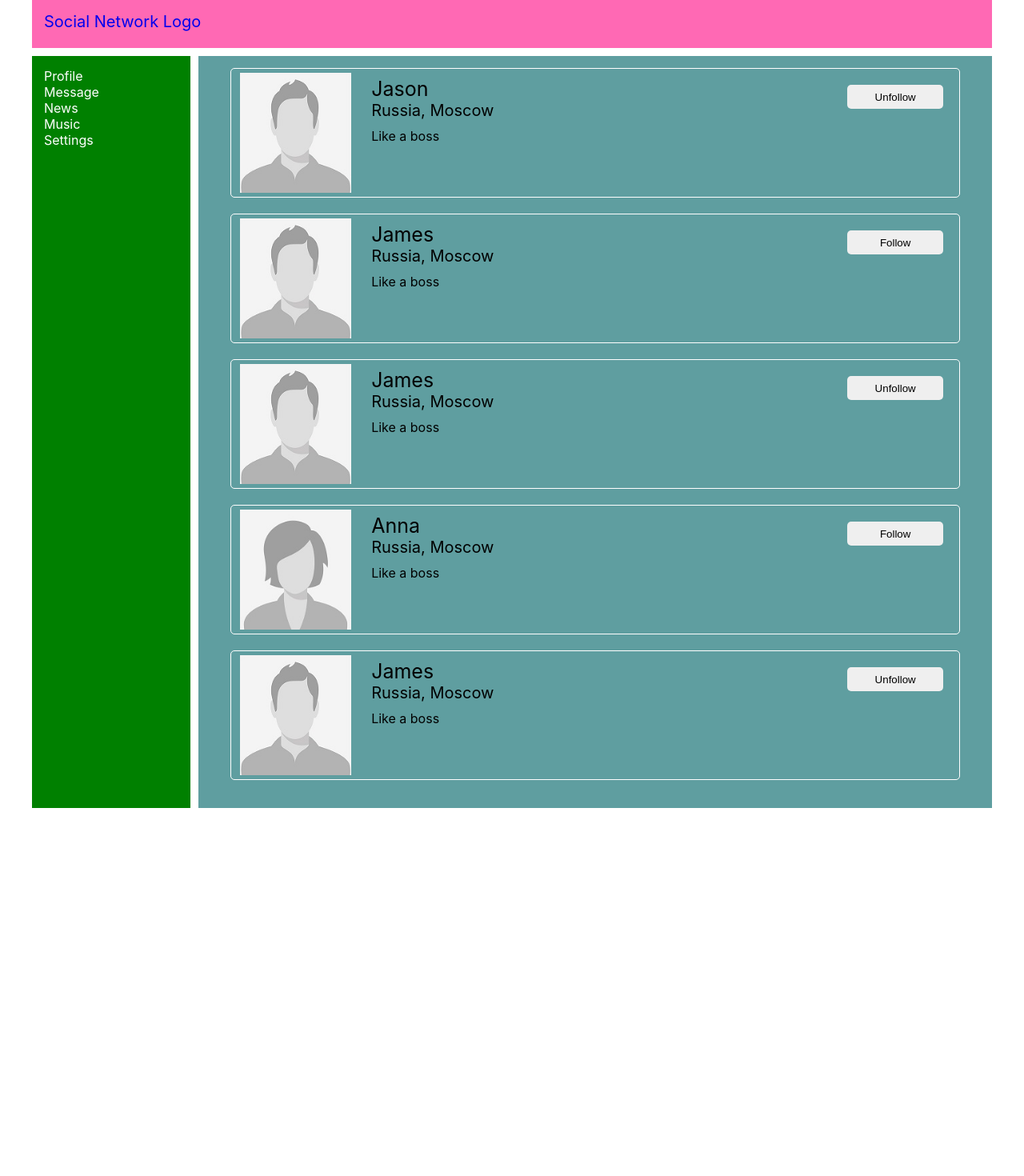
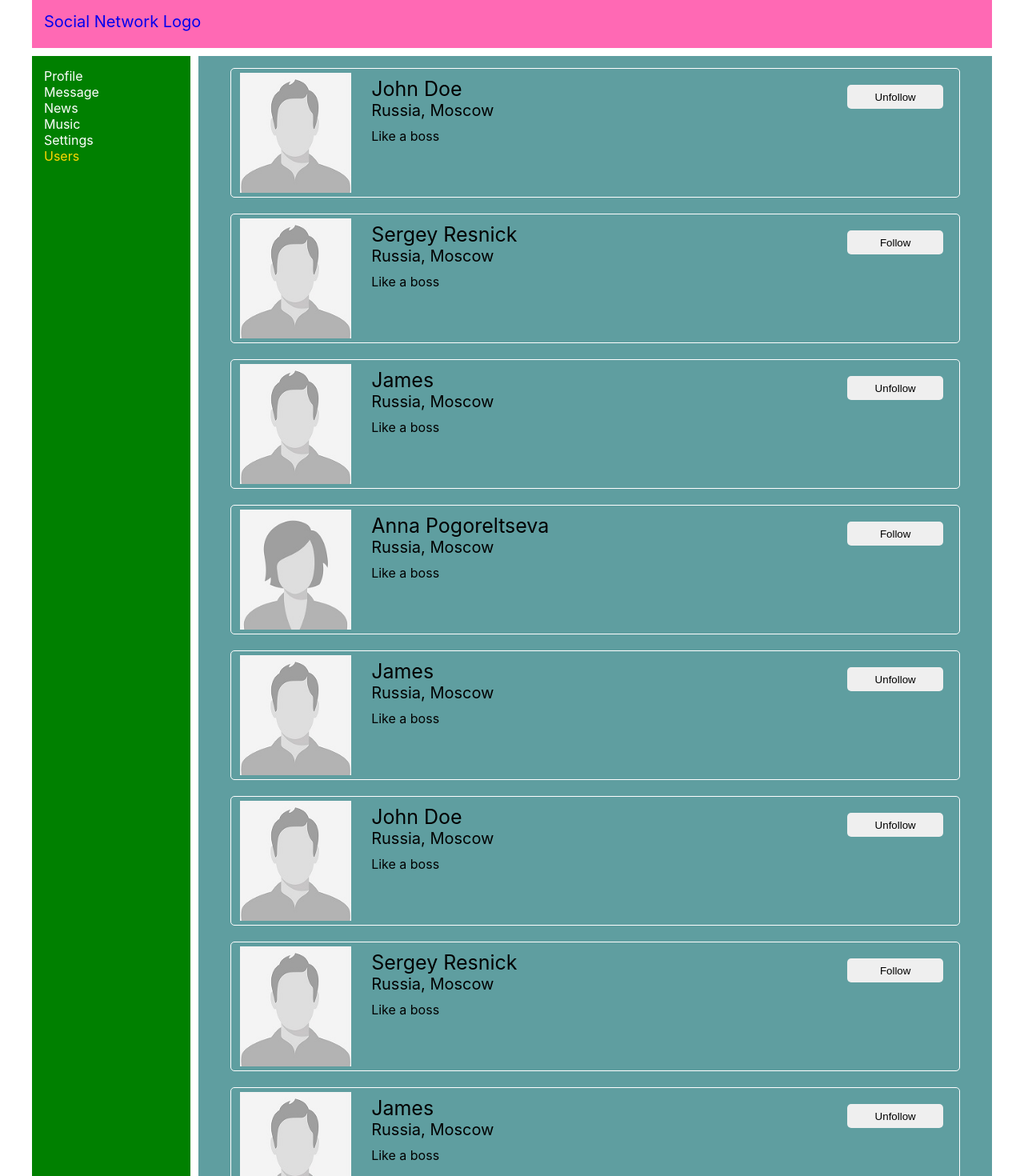
Before and after one commit to BSIACS/react-samurai-lessons, a React (Create React App) app: page /users in a window 1280 px wide. Shown: the top 1470 px of the page at 80% size. Before the commit the page ends 1010 px from the top, so only its background shows below. Built offline with nearby package versions, Linux system fonts and the light colour scheme.

Commit message:
Контрольная точка - урок №50

```diff
--- a/src/bll/navbarReducer.js
+++ b/src/bll/navbarReducer.js
@@ -1,6 +1,7 @@
 
 
 let navbarReducer = (state = {}, action) => {
+    console.log("navbar reducer");
     return state;
 };
 
--- a/src/bll/userReducer.js
+++ b/src/bll/userReducer.js
@@ -1,20 +1,22 @@
 const FOLLOW = 'FOLLOW';
 const UNFOLLOW = 'UNFOLLOW';
 const SET_USERS = 'SET_USERS';
-const MALE = 'MALE';
-const FEMALE = 'FEMALE';
+//const MALE = 'MALE';
+//const FEMALE = 'FEMALE';
 
 let init = {
     users: [
-        { id: 1, followed: true, fullName: 'Jason', gender: MALE, status: 'Like a boss', location: {city: 'Minsk', country: 'Belarus'}},
-        { id: 2, followed: false, fullName: 'James', gender: MALE, status: 'Like a boss', location: {city: 'Minsk', country: 'Belarus'}},
-        { id: 3, followed: true, fullName: 'James', gender: MALE, status: 'Like a boss', location: {city: 'Minsk', country: 'Belarus'}},
-        { id: 4, followed: false, fullName: 'Anna ', gender: FEMALE, status: 'Like a boss', location: {city: 'Warsaw', country: 'Poland'}},
-        { id: 5, followed: true, fullName: 'James', gender: MALE, status: 'Like a boss', location: {city: 'Minsk', country: 'Belarus'}},
+        /*{ id: 1, followed: true, fullName: 'John Doe', gender: MALE, status: 'Like a boss', location: {city: 'Houston', country: 'USA'}},
+            { id: 2, followed: false, fullName: 'Sergey Resnick', gender: MALE, status: 'Like a boss', location: {city: 'Moscow', country: 'Russia'}},
+            { id: 3, followed: true, fullName: 'James', gender: MALE, status: 'Like a boss', location: {city: 'Minsk', country: 'Belarus'}},
+            { id: 4, followed: false, fullName: 'Anna Pogoreltseva', gender: FEMALE, status: 'Like a boss', location: {city: 'Warsaw', country: 'Poland'}},
+            { id: 5, followed: true, fullName: 'James', gender: MALE, status: 'Looking for a job', location: {city: 'Minsk', country: 'Belarus'}},*/
     ],
 };
 
 const userReducer = (state = init, action) => {
+    console.log("user reducer");
+
     switch(action.type){
         case FOLLOW:
             let result = {
@@ -46,7 +48,7 @@ const userReducer = (state = init, action) => {
                 users: [ ...state.users, ...action.users]
             };
         default:
-            return state;
+            return {...state};
     }
 }
 
--- a/src/components/Navbar/Navbar.jsx
+++ b/src/components/Navbar/Navbar.jsx
@@ -19,6 +19,9 @@ const Navbar = () => {
             <div>
                 <NavLink to="/settings" className={ navData => navData.isActive ? `${classes.active} ${classes.item}` : classes.item }>Settings</NavLink>
             </div>
+            <div>
+                <NavLink to="/users" className={ navData => navData.isActive ? `${classes.active} ${classes.item}` : classes.item }>Users</NavLink>
+            </div>
         </nav>
     );
 }
--- a/src/components/Users/Users.jsx
+++ b/src/components/Users/Users.jsx
@@ -2,9 +2,26 @@ import React from 'react';
 import classes from '../Users/Users.module.css'
 import male from "../../img/male_s.jpg"
 import female from "../../img/female_s.jpg"
-import {findAllByDisplayValue} from "@testing-library/react";
+//import {findAllByDisplayValue} from "@testing-library/react";
+const MALE = 'MALE';
+const FEMALE = 'FEMALE';
+let flag = true;
 
 const Users = (props) => {
+    //debugger;
+
+    if(props.users.length === 0){
+        flag = false;
+        let _users = [
+            { id: 1, followed: true, fullName: 'John Doe', gender: MALE, status: 'Like a boss', location: {city: 'Houston', country: 'USA'}},
+            { id: 2, followed: false, fullName: 'Sergey Resnick', gender: MALE, status: 'Like a boss', location: {city: 'Moscow', country: 'Russia'}},
+            { id: 3, followed: true, fullName: 'James', gender: MALE, status: 'Like a boss', location: {city: 'Minsk', country: 'Belarus'}},
+            { id: 4, followed: false, fullName: 'Anna Pogoreltseva', gender: FEMALE, status: 'Like a boss', location: {city: 'Warsaw', country: 'Poland'}},
+            { id: 5, followed: true, fullName: 'James', gender: MALE, status: 'Looking for a job', location: {city: 'Minsk', country: 'Belarus'}},
+        ];
+        props.setUsers(_users);
+    }
+
     return <div>
         {
             props.users.map((user) => {
--- a/src/components/Users/UsersContainer.jsx
+++ b/src/components/Users/UsersContainer.jsx
@@ -20,6 +20,7 @@ let mapDispatchToProps = (dispatch) => {
         },
 
         setUsers: (users) => {
+            //debugger;
             dispatch(setUsersActionCreator(users));
         },
     };
--- a/src/index.js
+++ b/src/index.js
@@ -30,9 +30,9 @@ export function render(_state){
 
 render(store.getState());
 
-/*store.subscribe(() => {
+store.subscribe(() => {
     render(store.getState());
-});*/
+});
 
 // If you want to start measuring performance in your app, pass a function
 // to log results (for example: reportWebVitals(console.log))
```
